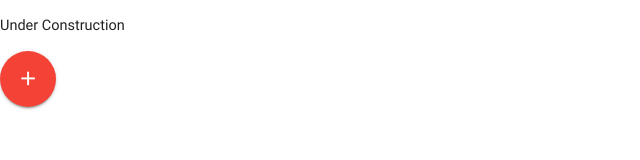
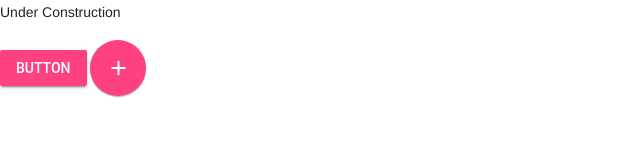
Before and after one commit to yskm/electron-tumblr-client, an Electron app: page src/renderer/index.html in a window 1000 px wide. Shown: the whole page, without its empty margins (0-640 px from the left). Drawn offline with nearby package versions, Linux system fonts and the light colour scheme.

Commit message:
Materialize -> MDL

```diff
--- a/package.json
+++ b/package.json
@@ -17,7 +17,7 @@
   "dependencies": {
     "babel": "^5.8.23",
     "font-awesome": "^4.4.0",
-    "materialize-css": "^0.97.1",
+    "material-design-lite": "^1.0.4-2",
     "react": "^0.13.3"
   },
   "devDependencies": {
--- a/src/renderer/index.html
+++ b/src/renderer/index.html
@@ -2,9 +2,10 @@
 <html>
   <head>
     <title>electron-tumblr-client</title>
+    <link rel="stylesheet" href="../../node_modules/material-design-lite/material.min.css">
+    <script src="../../node_modules/material-design-lite/material.min.js"></script>
+    <link href="http://fonts.googleapis.com/icon?family=Material+Icons" rel="stylesheet">
     <link rel="stylesheet" href="../../node_modules/font-awesome/css/font-awesome.min.css" charset="utf-8">
-    <link href="http://fonts.googleapis.com/icon?family=Material+Icons" rel="stylesheet">
-    <link rel="stylesheet" href="../../node_modules/materialize-css/dist/css/materialize.min.css">
     <link rel="stylesheet" href="stylesheets/index.css">
   </head>
   <body>
@@ -12,7 +13,12 @@
     <p>
       Under Construction
     </p>
-    <a class="btn-floating btn-large waves-effect waves-light red"><i class="material-icons">add</i></a>
-    <script src="./main.js" type="text/javascript"></script>
+    <button class="mdl-button mdl-js-button mdl-button--raised mdl-js-ripple-effect mdl-button--accent">
+      Button
+    </button>
+    <button class="mdl-button mdl-js-button mdl-button--fab mdl-button--colored">
+      <i class="material-icons">add</i>
+    </button>
+    <script src="./main.js"></script>
   </body>
 </html>
```
